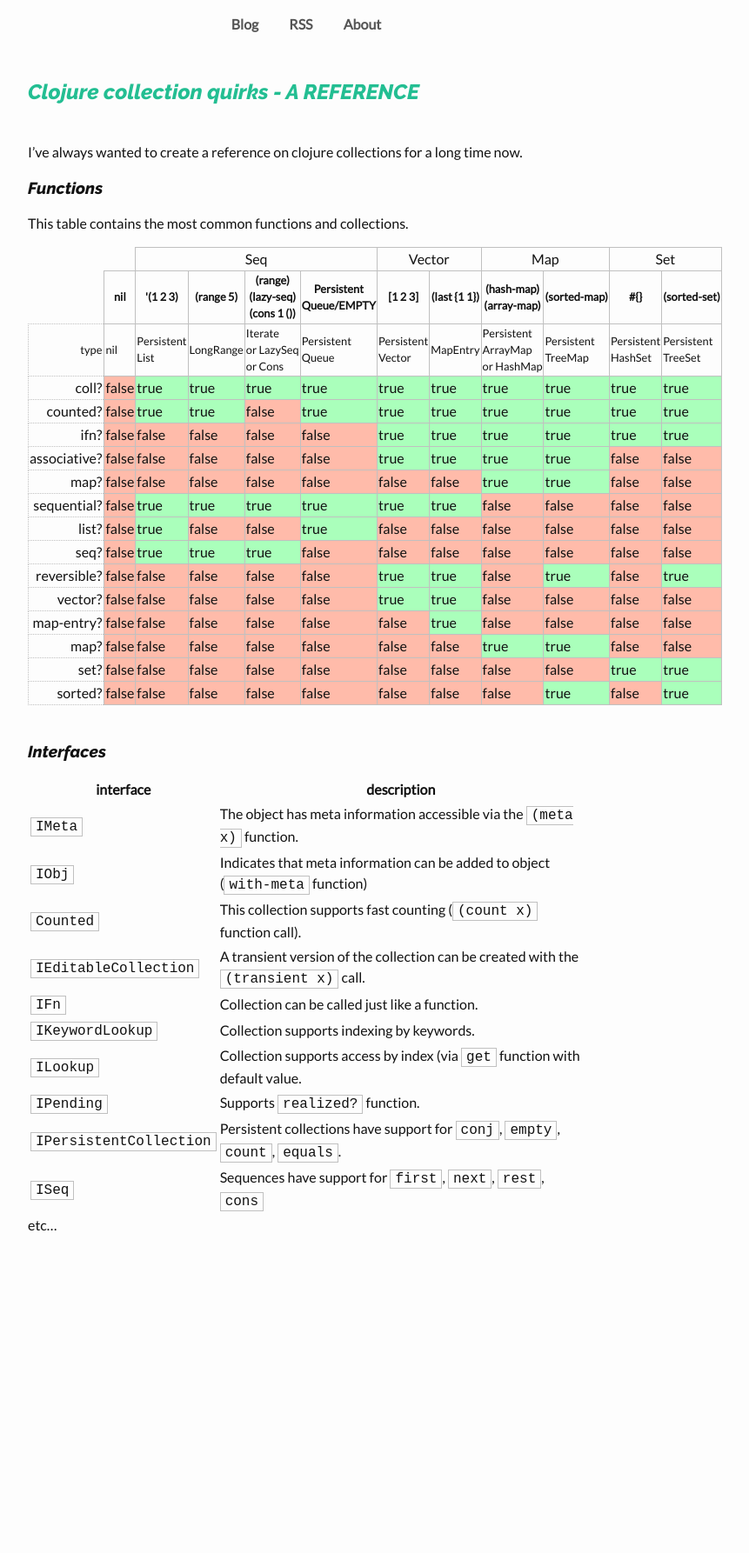
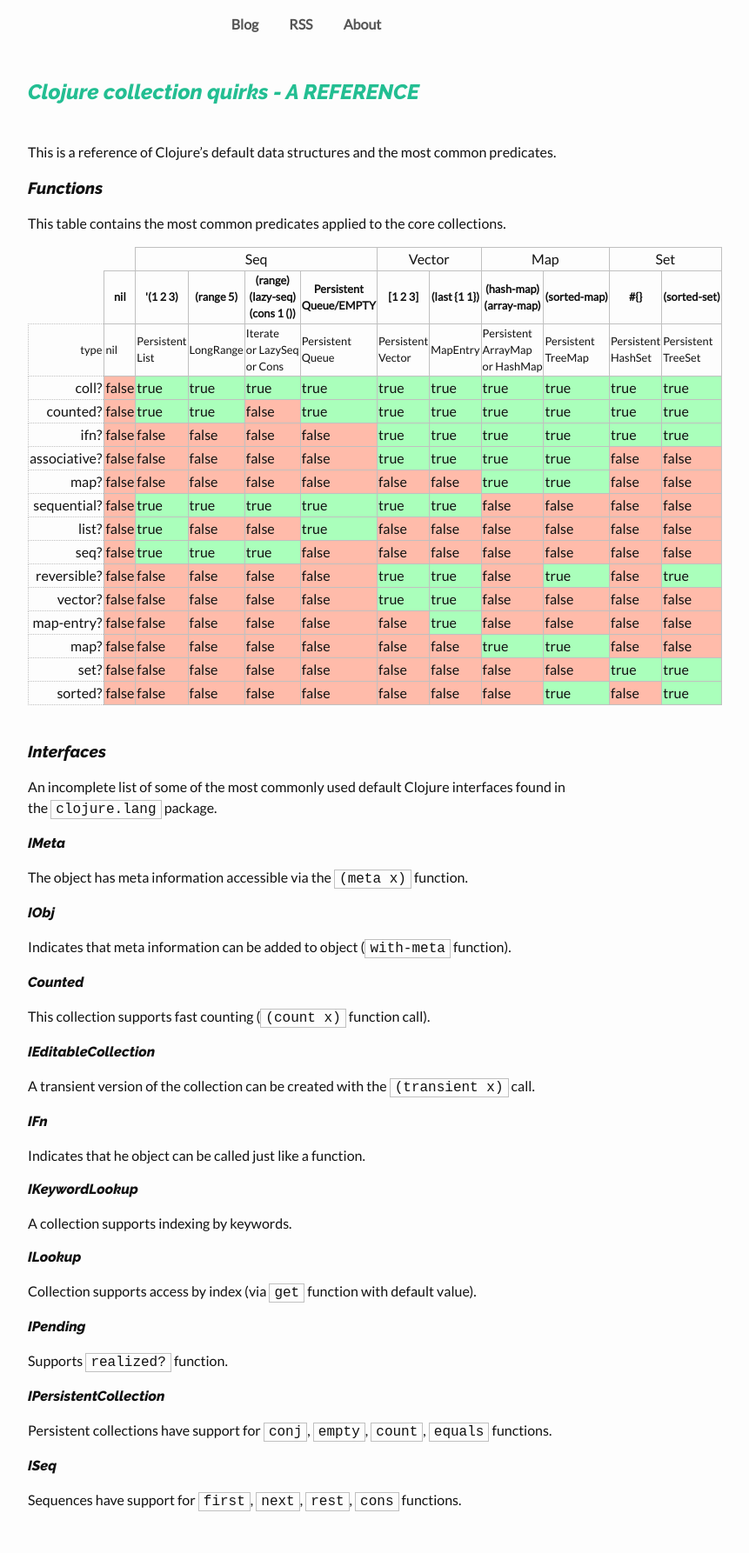
Before and after one commit to erdos/erdos.github.io, a Jekyll site: the page built from _posts/2016-05-19-clojure-collections-0.markdown, in a window 1280 px wide. Shown: the whole page at 87% size, without its empty margins (288-1149 px from the left). Built offline with Jekyll 4.4.1, drawn with Linux system fonts in a browser that asks for light colours; some web fonts are replaced; before the commit the page ends 1468 px from its top, so only the background shows below that.

Commit message:
cleanup a post

```diff
--- a/_posts/2016-05-19-clojure-collections-0.markdown
+++ b/_posts/2016-05-19-clojure-collections-0.markdown
@@ -10,12 +10,11 @@ tags:
  - immutable
 ---
 
-
-I've always wanted to create a reference on clojure collections for a long time now.
+This is a reference of Clojure's default data structures and the most common predicates.
 
 ### Functions
 
-This table contains the most common functions and collections.
+This table contains the most common predicates applied to the core collections.
 
 <table class="features">
 <thead>
@@ -44,18 +43,48 @@ This table contains the most common functions and collections.
 
 ### Interfaces
 
-|interface| description|
-|---------|------------|
-|`IMeta`    | The object has meta information accessible via the `(meta x)` function. |
-|`IObj`     | Indicates that meta information can be added to object (`with-meta` function) |
-|`Counted`  | This collection supports fast counting (`(count x)` function call). |
-|`IEditableCollection` | A transient version of the collection can be created with the `(transient x)` call. |
-|`IFn`      | Collection can be called just like a function. |
-|`IKeywordLookup`| Collection supports indexing by keywords.|
-|`ILookup`  | Collection supports access by index (via `get` function with default value.|
-|`IPending` | Supports `realized?` function.|
-|`IPersistentCollection`| Persistent collections have support for `conj`, `empty`, `count`, `equals`.|
-|`ISeq`     | Sequences have support for `first`, `next`, `rest`, `cons`|
-|-----------|------------------------------------------|
+An incomplete list of some of the most commonly used default Clojure interfaces found in the `clojure.lang` package.
 
-etc...
+#### IMeta
+
+The object has meta information accessible via the `(meta x)` function.
+
+#### IObj
+
+Indicates that meta information can be added to object (`with-meta` function).
+
+#### Counted
+
+This collection supports fast counting (`(count x)` function call).
+
+#### IEditableCollection
+
+A transient version of the collection can be created with the `(transient x)` call.
+
+#### IFn
+
+Indicates that he object can be called just like a function.
+
+
+#### IKeywordLookup
+
+A collection supports indexing by keywords.
+
+
+#### ILookup
+
+Collection supports access by index (via `get` function with default value).
+
+
+#### IPending
+
+Supports `realized?` function.
+
+#### IPersistentCollection
+
+Persistent collections have support for `conj`, `empty`, `count`, `equals` functions.
+
+
+#### ISeq
+
+Sequences have support for `first`, `next`, `rest`, `cons` functions.
```
